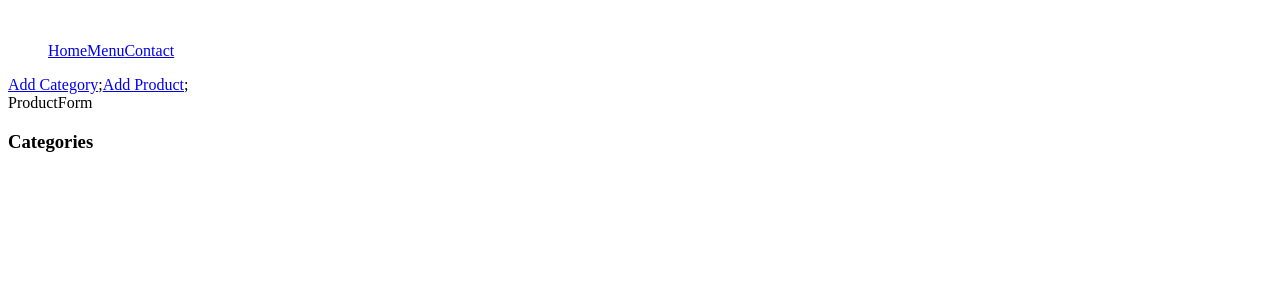
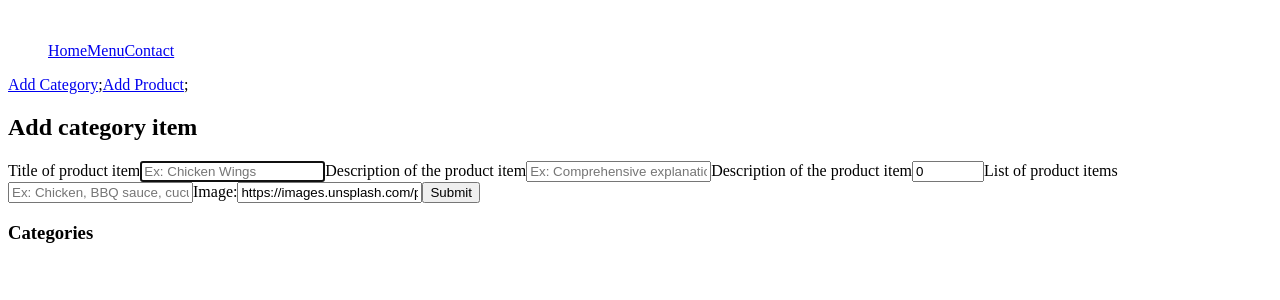
Before and after one commit to stu1612/bbq-restaurant-sb1, a React (Create React App) app: page /admin/productForm in a window 1280 px wide. Shown: the top 300 px of the page. Built offline with nearby package versions, Linux system fonts and the light colour scheme.

Commit message:
forms added to admin pages - forms are validated

```diff
--- /dev/null
+++ b/src/components/InputField.jsx
@@ -0,0 +1,29 @@
+// npm
+import { useState } from "react";
+// files
+import onValidate from "../scripts/validateInput";
+
+export default function InputField({ setup, state, validation }) {
+  const { label, placeholder, type, autoFocus, max, min, required } = setup;
+  const [getter, setter] = state;
+  const [errorMessage, setErrorMessage] = useState("");
+
+  return (
+    <label>
+      {label}
+      <input
+        type={type}
+        value={getter}
+        onChange={(event) => setter(event.target.value)}
+        onBlur={() => onValidate(validation, getter, setter, setErrorMessage)}
+        placeholder={placeholder}
+        autoFocus={autoFocus}
+        required={required}
+        max={max}
+        min={min}
+        className="input"
+      />
+      <small>{errorMessage}</small>
+    </label>
+  );
+}
--- a/src/data/Product_InputForm.json
+++ b/src/data/Product_InputForm.json
@@ -1,5 +1,5 @@
 {
-  "title": {
+  "name": {
     "autoFocus": true,
     "label": "Title of product item",
     "placeholder": "Ex: Chicken Wings",
--- a/src/pages/CategoryForm.jsx
+++ b/src/pages/CategoryForm.jsx
@@ -1,3 +1,55 @@
+// npm
+import { useState } from "react";
+// components
+import InputField from "../components/InputField";
+// files
+import validateString from "../scripts/validateString";
+// data
+import formInput from "../data/Category_InputForm.json";
+
 export default function CategoryForm() {
-  return <div>CategoryForm</div>;
+  const [title, setTitle] = useState("");
+  const [description, setDescription] = useState("");
+  const [alt, setAlt] = useState("");
+  const [imgURL, setImgURL] = useState(
+    "https://images.unsplash.com/photo-1648737965402-2b9c3f3eaa6f?ixlib=rb-1.2.1&ixid=MnwxMjA3fDF8MHxlZGl0b3JpYWwtZmVlZHwxfHx8ZW58MHx8fHw%3D&auto=format&fit=crop&w=700&q=60"
+  );
+
+  function createItem(event) {
+    event.preventDefault();
+    console.log(title, description, alt, imgURL);
+  }
+
+  return (
+    <div>
+      <h2>Add category item</h2>
+      <form onSubmit={createItem}>
+        <InputField
+          setup={formInput.title}
+          state={[title, setTitle]}
+          validation={validateString}
+        />
+        <InputField
+          setup={formInput.description}
+          state={[description, setDescription]}
+          validation={validateString}
+        />
+        <InputField
+          setup={formInput.alt}
+          state={[alt, setAlt]}
+          validation={validateString}
+        />
+        <label>
+          Image:
+          <input
+            type="text"
+            accept="image/png, image/jpg"
+            value={imgURL}
+            onChange={(event) => setImgURL(event.target.value)}
+          />
+        </label>
+        <button type="submit">Submit</button>
+      </form>
+    </div>
+  );
 }
--- a/src/pages/ProductForm.jsx
+++ b/src/pages/ProductForm.jsx
@@ -1,3 +1,62 @@
+// npm
+import { useState } from "react";
+// components
+import InputField from "../components/InputField";
+// files
+import validateString from "../scripts/validateString";
+import validateNumber from "../scripts/validateNumber";
+// data
+import formInput from "../data/Product_InputForm.json";
+
 export default function ProductForm() {
-  return <div>ProductForm</div>;
+  const [name, setName] = useState("");
+  const [description, setDescription] = useState("");
+  const [price, setPrice] = useState("0");
+  const [recipe, setRecipe] = useState([]);
+  const [imgURL, setImgURL] = useState(
+    "https://images.unsplash.com/photo-1648737965402-2b9c3f3eaa6f?ixlib=rb-1.2.1&ixid=MnwxMjA3fDF8MHxlZGl0b3JpYWwtZmVlZHwxfHx8ZW58MHx8fHw%3D&auto=format&fit=crop&w=700&q=60"
+  );
+
+  function createItem(event) {
+    event.preventDefault();
+    console.log(name, description, price, recipe, imgURL);
+  }
+
+  return (
+    <div>
+      <h2>Add category item</h2>
+      <form onSubmit={createItem}>
+        <InputField
+          setup={formInput.name}
+          state={[name, setName]}
+          validation={validateString}
+        />
+        <InputField
+          setup={formInput.description}
+          state={[description, setDescription]}
+          validation={validateString}
+        />
+        <InputField
+          setup={formInput.price}
+          state={[price, setPrice]}
+          validation={validateNumber}
+        />
+        <InputField
+          setup={formInput.recipe}
+          state={[recipe, setRecipe]}
+          validation={validateString}
+        />
+        <label>
+          Image:
+          <input
+            type="text"
+            accept="image/png, image/jpg"
+            value={imgURL}
+            onChange={(event) => setImgURL(event.target.value)}
+          />
+        </label>
+        <button type="submit">Submit</button>
+      </form>
+    </div>
+  );
 }
--- /dev/null
+++ b/src/scripts/validateInput.js
@@ -0,0 +1,6 @@
+export default function onValidate(validation, getter, setter, error) {
+  if (validation === undefined) return;
+  const result = validation(getter);
+  setter(result.data);
+  error(result.error);
+}
--- /dev/null
+++ b/src/scripts/validateNumber.js
@@ -0,0 +1,8 @@
+export default function validateNumber(number) {
+  const parseNumber = Number(number.trim());
+  const validation = parseNumber > 0;
+  const data = validation ? parseNumber : "";
+  const error = validation ? "" : "Input value must be greater than 0";
+
+  return { data: data, error: error };
+}
--- /dev/null
+++ b/src/scripts/validateString.js
@@ -0,0 +1,8 @@
+export default function validateString(string) {
+  const trimmedString = string.trim();
+  const validatedString = trimmedString.length > 2;
+  const data = validatedString ? trimmedString : "";
+  const error = validatedString ? "" : "Input requires more than 2 characters";
+
+  return { data: data, error: error };
+}
```
